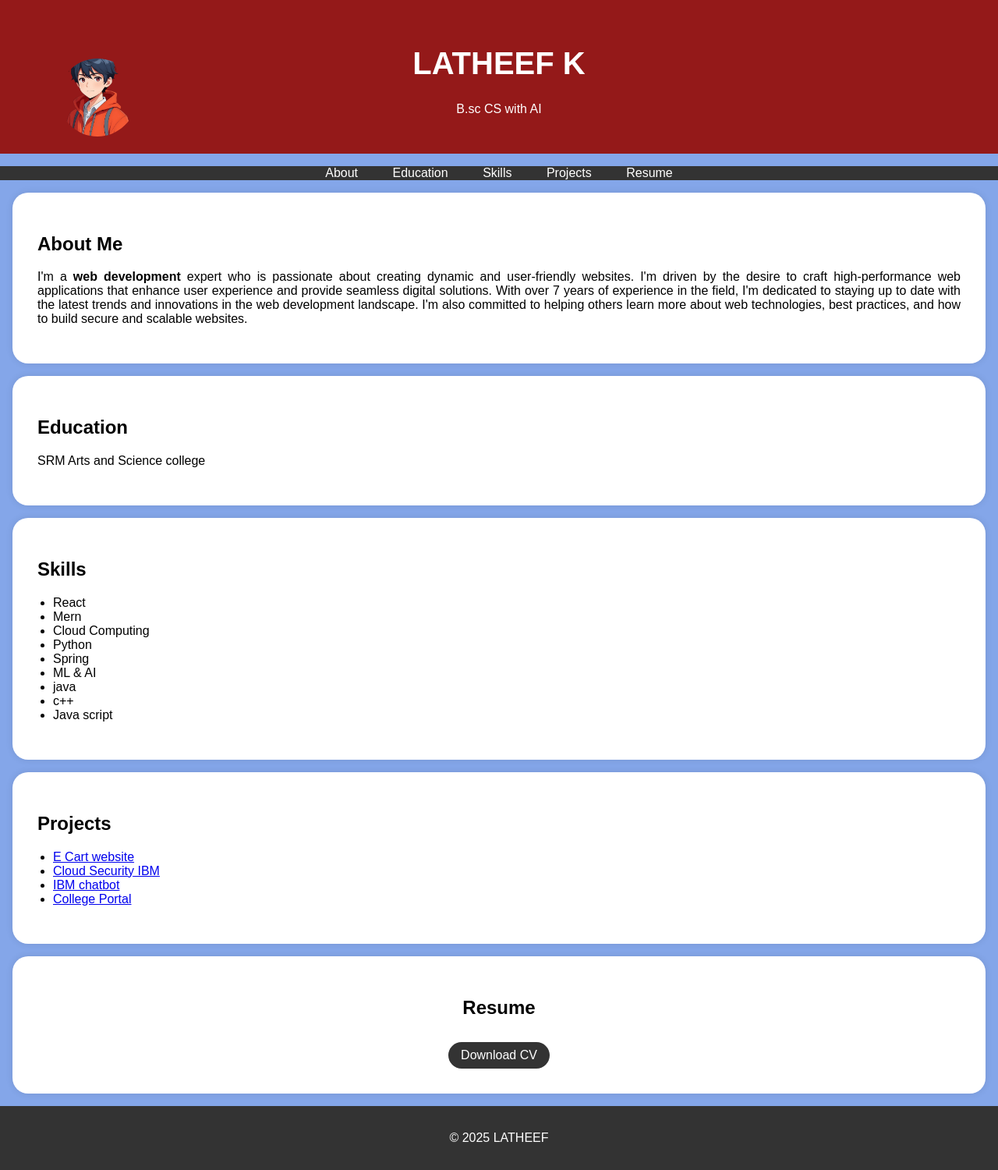
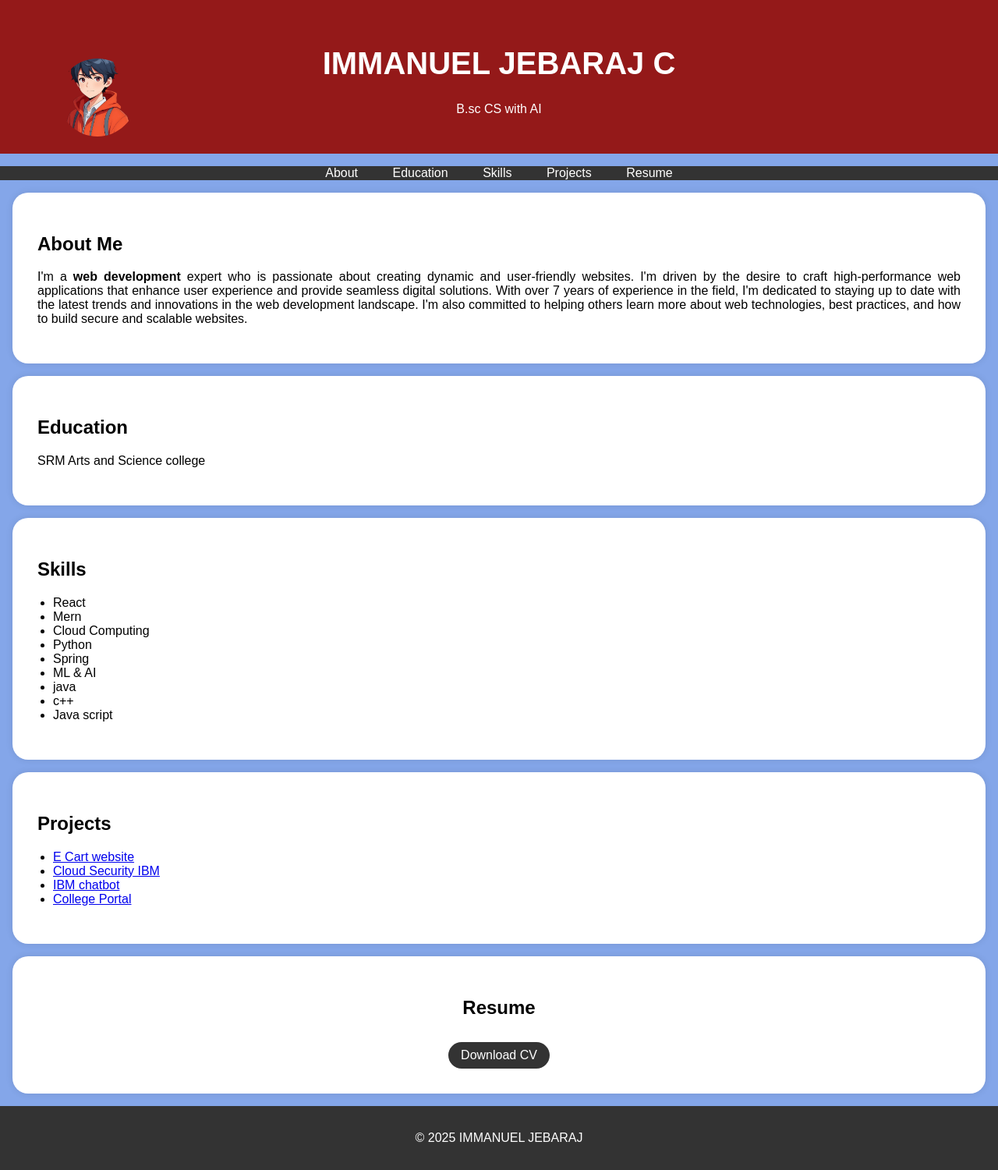
Before and after one commit to immanueljebaraj55/digital-protfolio, a plain HTML site: page index.html in a window 1280 px wide. Shown: the whole page at 78% size. Drawn offline with Linux system fonts and the light colour scheme.

Commit message:
Update index.html

```diff
--- a/index.html
+++ b/index.html
@@ -96,7 +96,7 @@
         <div class="header-content">
             <!-- Add your profile picture here -->
             <img src="man1.png" alt="Your Profile Picture" class="profile-picture">
-            <h1>LATHEEF K</h1>
+            <h1>IMMANUEL JEBARAJ C</h1>
             <p>B.sc CS with AI</p>
         </div>
     </header>
@@ -176,7 +176,7 @@
     </section>
 
     <footer>
-        <p>&copy; 2025 LATHEEF</p>
+        <p>&copy; 2025 IMMANUEL JEBARAJ</p>
     </footer>
 
     <script>
```
